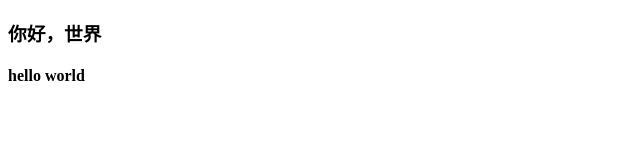
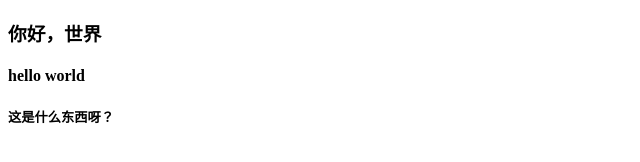
Before and after one commit to zhzhuliulijie/hello, a plain HTML site: page helloworld.html in a window 1280 px wide. Shown: the whole page, without its empty margins (0-640 px from the left). Drawn offline with Linux system fonts and the light colour scheme.

Commit message:
new line h5

```diff
--- a/helloworld.html
+++ b/helloworld.html
@@ -7,5 +7,6 @@
 <body>
 <h3>你好，世界</h3>
 <h4>hello world</h4>
+<h5>这是什么东西呀？</h5>
 </body>
 </html>
```
